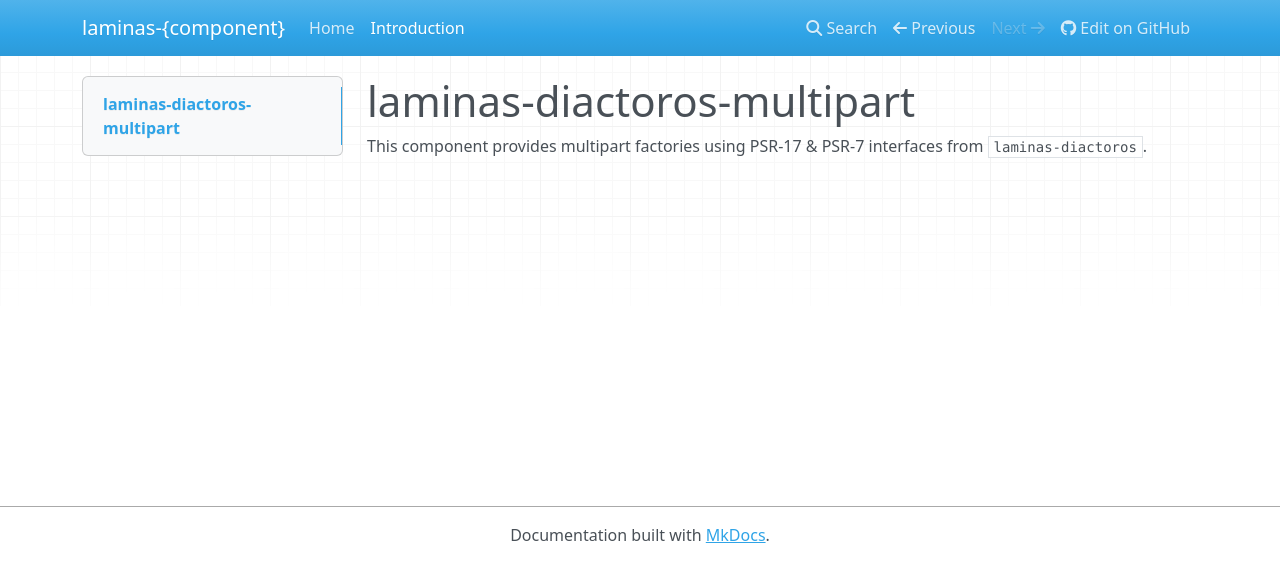
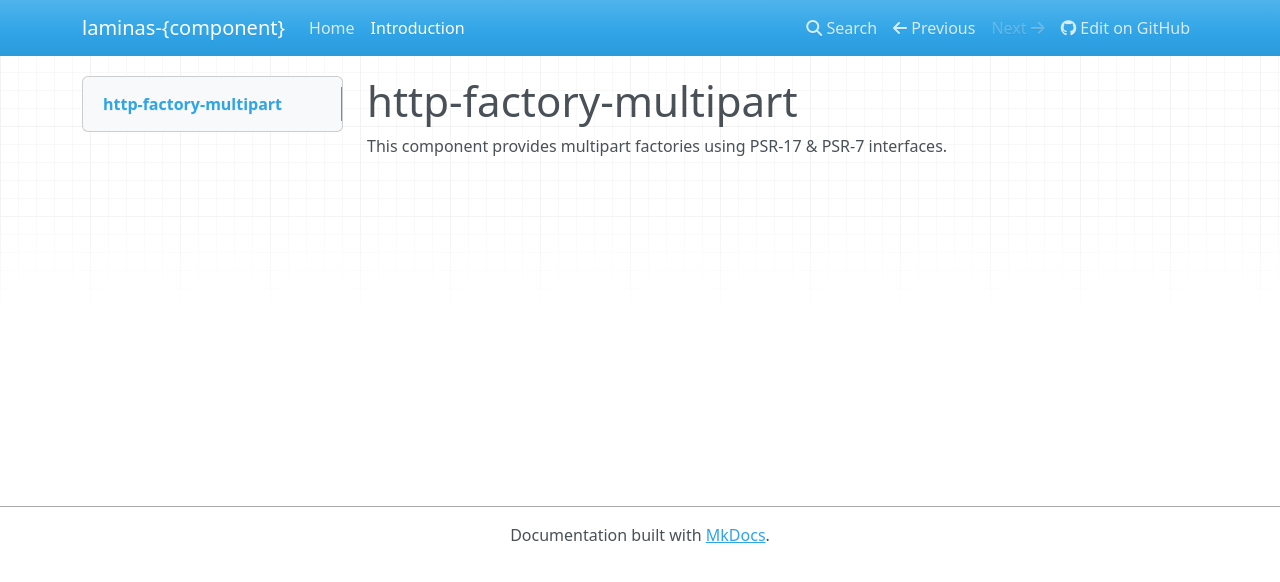
Before and after one commit to larsmaedje/http-factory-multipart, an MkDocs documentation site: the page built from docs/book/v1/intro.md, in a window 1280 px wide. Shown: the top 582 px of the page. Built offline with MkDocs 1.6.1, drawn with Linux system fonts in a browser that asks for light colours; nearby versions of some CDN libraries.

```diff
--- a/docs/book/v1/intro.md
+++ b/docs/book/v1/intro.md
@@ -1,3 +1,3 @@
-# laminas-diactoros-multipart
+# http-factory-multipart
 
-This component provides multipart factories using PSR-17 & PSR-7 interfaces from `laminas-diactoros`.
+This component provides multipart factories using PSR-17 & PSR-7 interfaces.
```
Also changed, not shown: README.md (+5 -5 lines).
